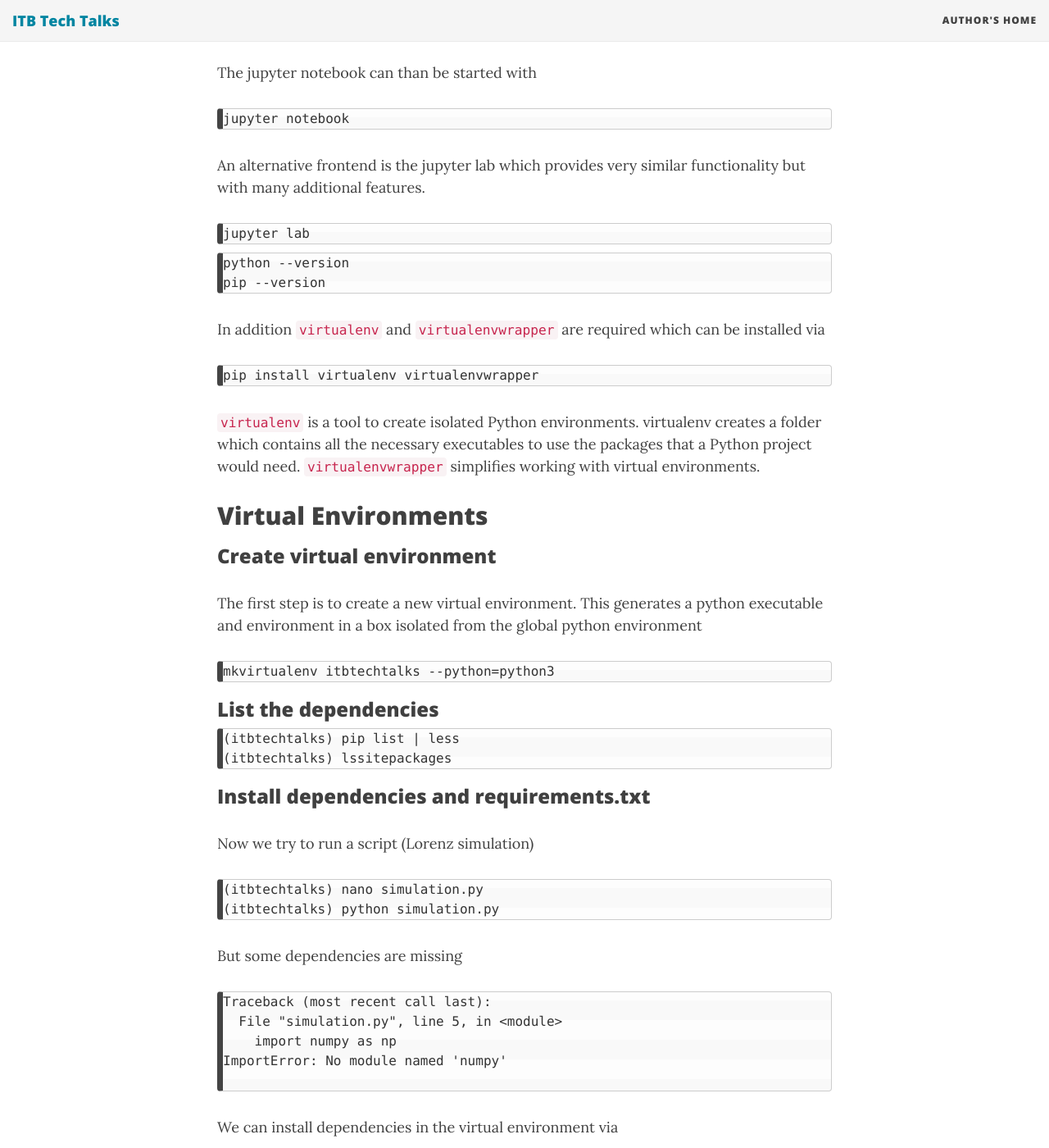
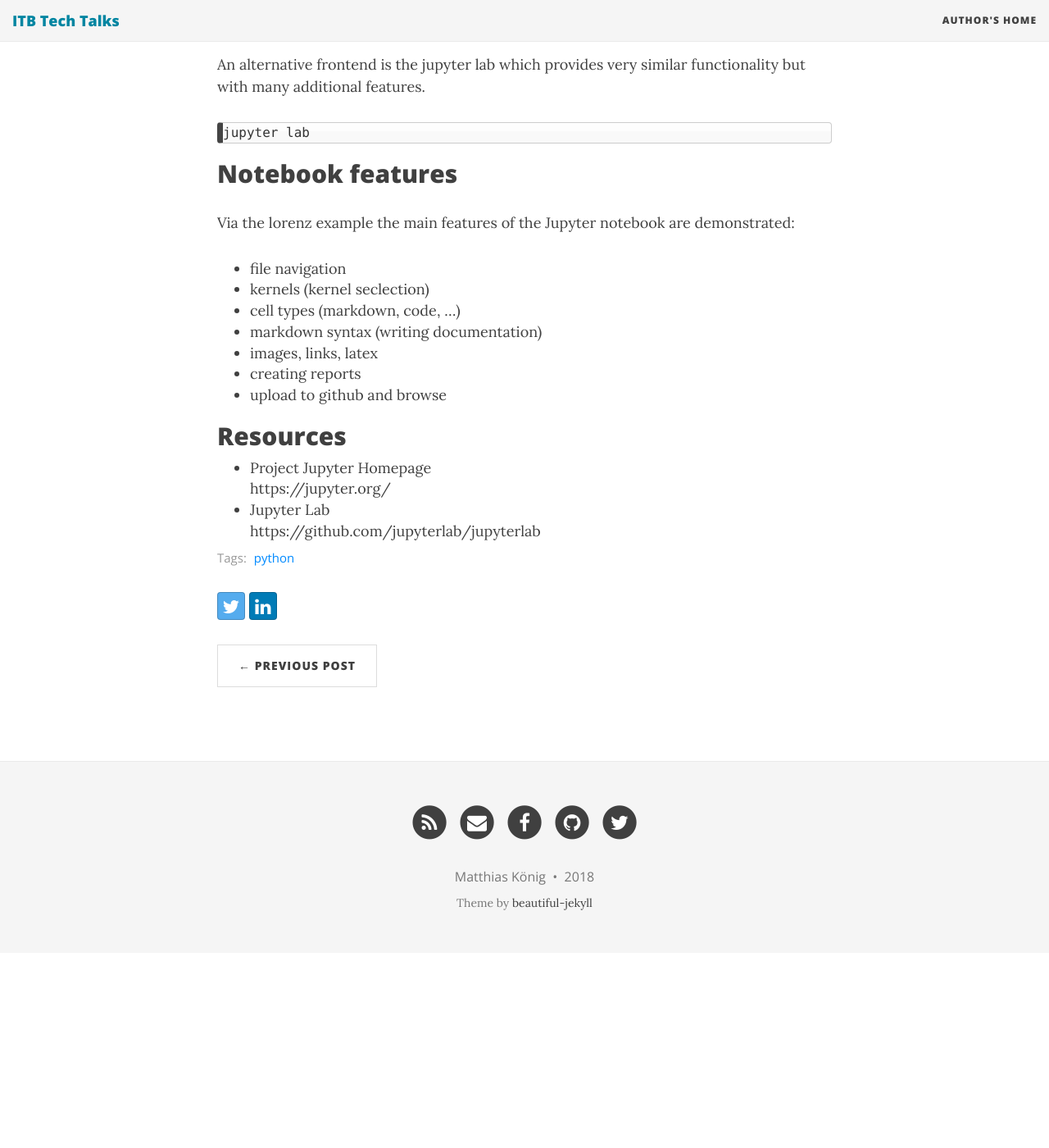
Before and after one commit to matthiaskoenig/itbtechtalks, a Jekyll site: the page built from _posts/2018-03-12-03_jupyter.md, in a window 1280 px wide and 1400 px high, scrolled down 740 px. Shown: the whole window at 82% size. Built offline with Jekyll 4.4.1, drawn with Linux system fonts in a browser that asks for light colours; nearby versions of some CDN libraries; after the commit the page ends 1902 px from its top, so only the background shows below that; some of the changed text lies outside the part shown.

Commit message:
jupyter talk

````diff
--- a/_posts/2018-03-12-03_jupyter.md
+++ b/_posts/2018-03-12-03_jupyter.md
@@ -1,18 +1,11 @@
 ---
 layout: post
 title: 03 - Jupyter notebooks
-image: /talks/02_virtualenv/virtualenv.png
+image: /talks/03_jupyter/jupyter.png
 tags: [python]
 ---
 
 Jupyter notebooks
-
-* synchronize dependencies (work in teams & multiple workstations)
-* Allows to manage and distribute all required project dependencies easily with a given projects (python version and packages)
-* Integration with existing development tools (IDEs like pycharm)
-
-
-
 
 ## Setup
 The notebook can be easily installed via pip. The notebook uses a kernel to execute the commands.
@@ -38,88 +31,20 @@ An alternative frontend is the jupyter lab which provides very similar functiona
 jupyter lab
 ```
 
+## Notebook features
+Via the lorenz example the main features of the Jupyter notebook are demonstrated:
+
+- file navigation
+- kernels (kernel seclection)
+- cell types (markdown, code, ...)
+- markdown syntax (writing documentation)
+- images, links, latex
+- creating reports
+- upload to github and browse
 
 
-
-
-```
-python --version
-pip --version
-```
-
-In addition `virtualenv` and `virtualenvwrapper` are required which can be installed via
-```
-pip install virtualenv virtualenvwrapper
-```
-
-`virtualenv` is a tool to create isolated Python environments. virtualenv creates a folder which contains all the necessary executables to use the packages that a Python project would need.
-`virtualenvwrapper` simplifies working with virtual environments.
-
-## Virtual Environments
-### Create virtual environment
-The first step is to create a new virtual environment. This generates a python executable and environment in a box isolated from the global python environment
-```
-mkvirtualenv itbtechtalks --python=python3
-```
-
-### List the dependencies
-```
-(itbtechtalks) pip list | less
-(itbtechtalks) lssitepackages
-```
-
-### Install dependencies and requirements.txt
-Now we try to run a script (Lorenz simulation)
-```
-(itbtechtalks) nano simulation.py
-(itbtechtalks) python simulation.py
-```
-But some dependencies are missing
-```
-Traceback (most recent call last):
-  File "simulation.py", line 5, in <module>
-    import numpy as np
-ImportError: No module named 'numpy'
-
-```
-We can install dependencies in the virtual environment via
-```
-(itbtechtalks) pip install numpy
-```
-
-But still dependencies are missing
-```
-(itbtechtalks) python simulation.py
-```
-
-Luckily the full set dependencies/requirements were provided which the scripts needs.
-So we can easily setup our virtual environment with the dependencies.
-```
-(itbtechtalks) nano requirements.txt
-(itbtechtalks) pip install -r requirements.txt
-```
-It is the standard to list dependencies in a `requirements.txt` which can be used to setup the virtual environment.
-
-
-### Deactivate & reactiveate
-```
-(itbtechtalks) deactive
-(itbtechtalks) workon limax
-(limax) workon itbtechtalks
-```
-
-### Delete virtual environment
-```
-(itbtechtalks) deactivate
-rmvirtualenv itbtechtalks
-```
-
 ## Resources
-
-* Guide to pipenv and Virtual Environments
-http://docs.python-guide.org/en/latest/dev/virtualenvs/
-* virtualenvwrapper
-https://virtualenvwrapper.readthedocs.io/en/latest/
-* virtualenv and pip
-https://www.slideshare.net/ryan_blunden/virtualenv-and-pip-isolated-python-environm
-ents
+* Project Jupyter Homepage
+https://jupyter.org/
+* Jupyter Lab
+https://github.com/jupyterlab/jupyterlab
--- a/talks/03_jupyter/requirements.txt
+++ b/talks/03_jupyter/requirements.txt
@@ -4,6 +4,7 @@ scipy
 matplotlib
 pandas
 tellurium
+plotly
 
 # additional packages for jupyter
 ipykernel
````
Also changed, not shown: talks/03_jupyter/jupyter.png (added), 3 other files.
